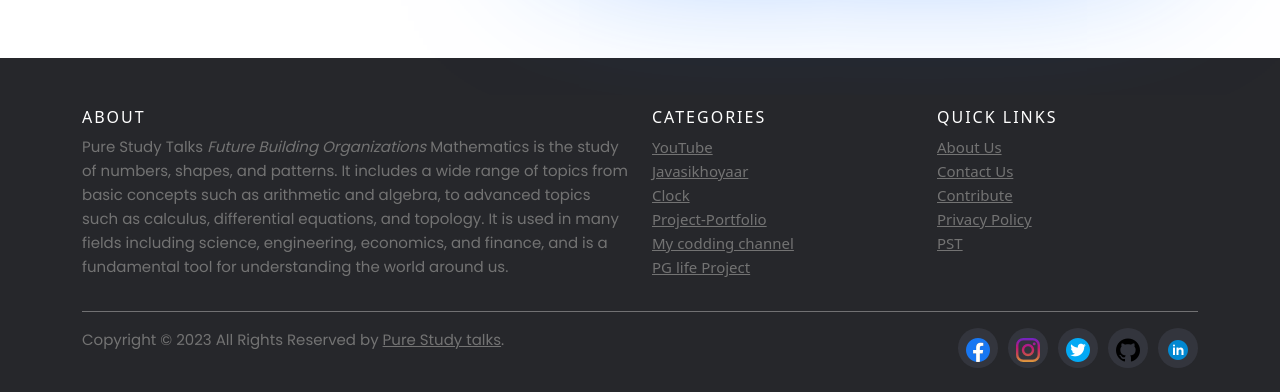
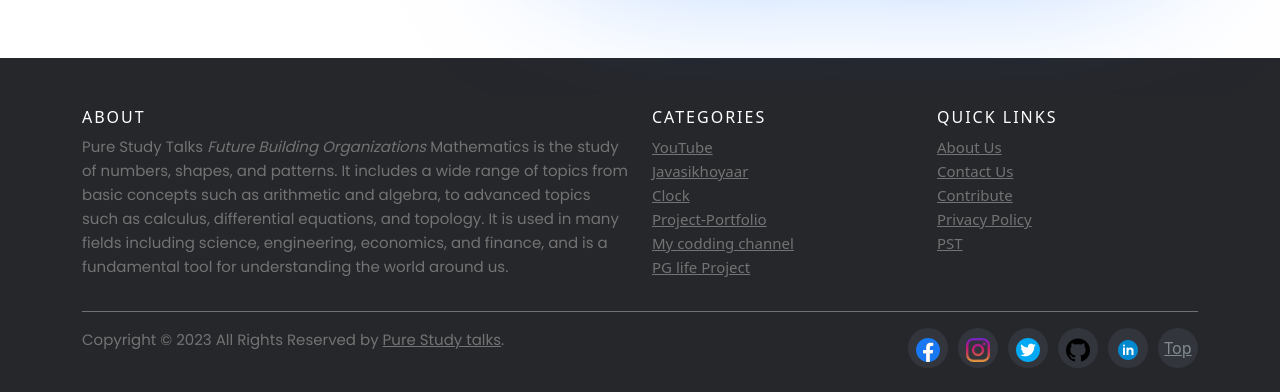
Before and after one commit to X00o/Pure-Study-Talks, a plain HTML site: page index.html in a window 1280 px wide. Shown: the part 2084-2476 px from the top of the page. Drawn offline with nearby package versions, Linux system fonts and the light colour scheme.

Commit message:
Update index.html
  <li><a href="#vector" target="_blank"> Top </a></li>
footer top fuction added

```diff
--- a/index.html
+++ b/index.html
@@ -248,7 +248,8 @@
           <li>   <a href="https://twitter.com/souvikbasak19" target="_blank"><img src="img/imgicon/twitter.png" alt="twitter"></a></li>
           <li> <a href="https://github.com/X00o" target="_blank"><img src="img/imgicon/github.png" alt="Github"></a></li>
           <li><a href="https://www.linkedin.com/in/souvik-basak-983338159/" target="_blank"> <img src="img/imgicon/linkedin-1.png"  alt="linkedin"></a></li>
-        </ul>
+          <li><a href="#vector" target="_blank"> Top </a></li>
+          </ul>
       </div>
     </div>
   </div>
```
